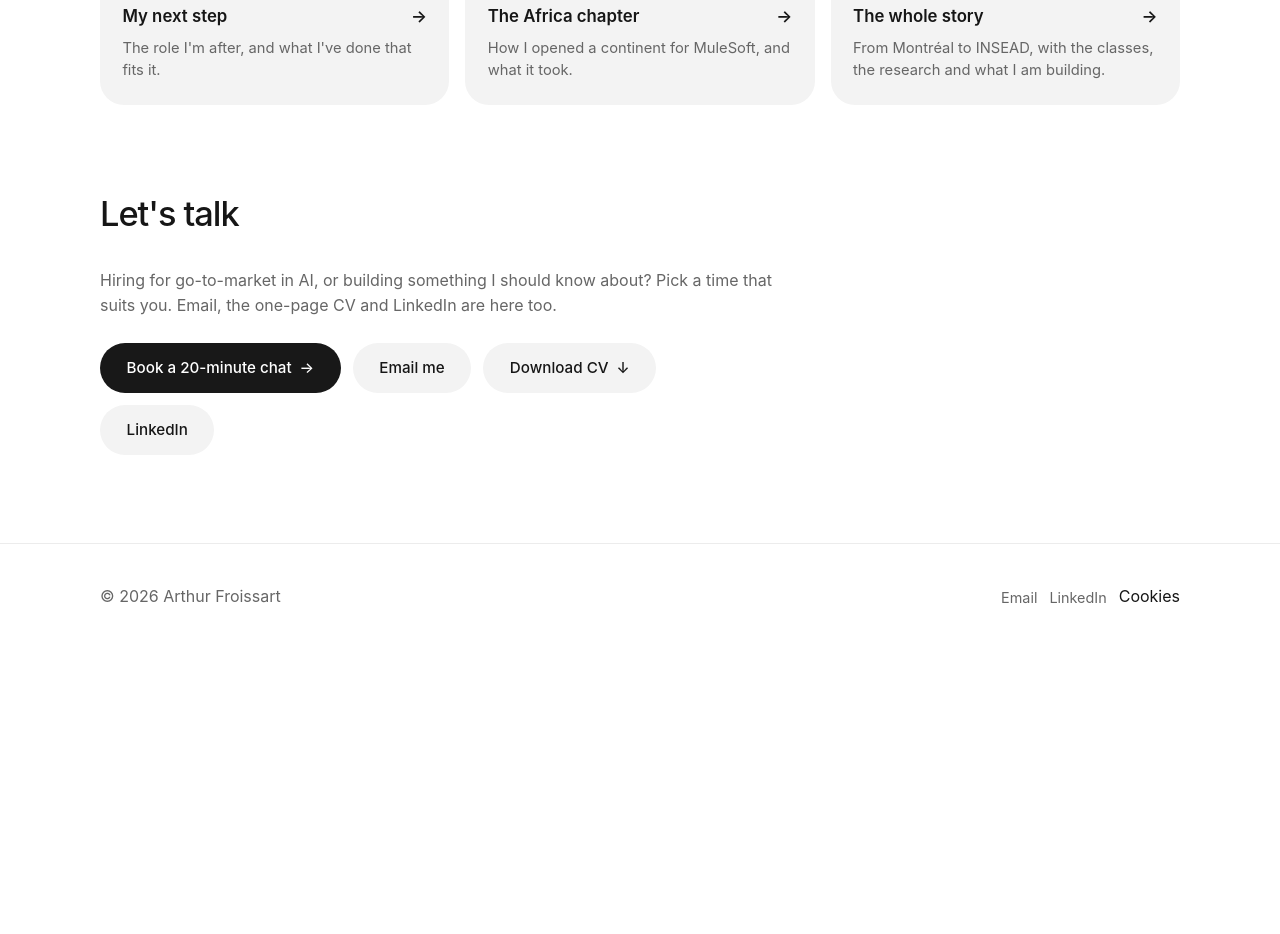
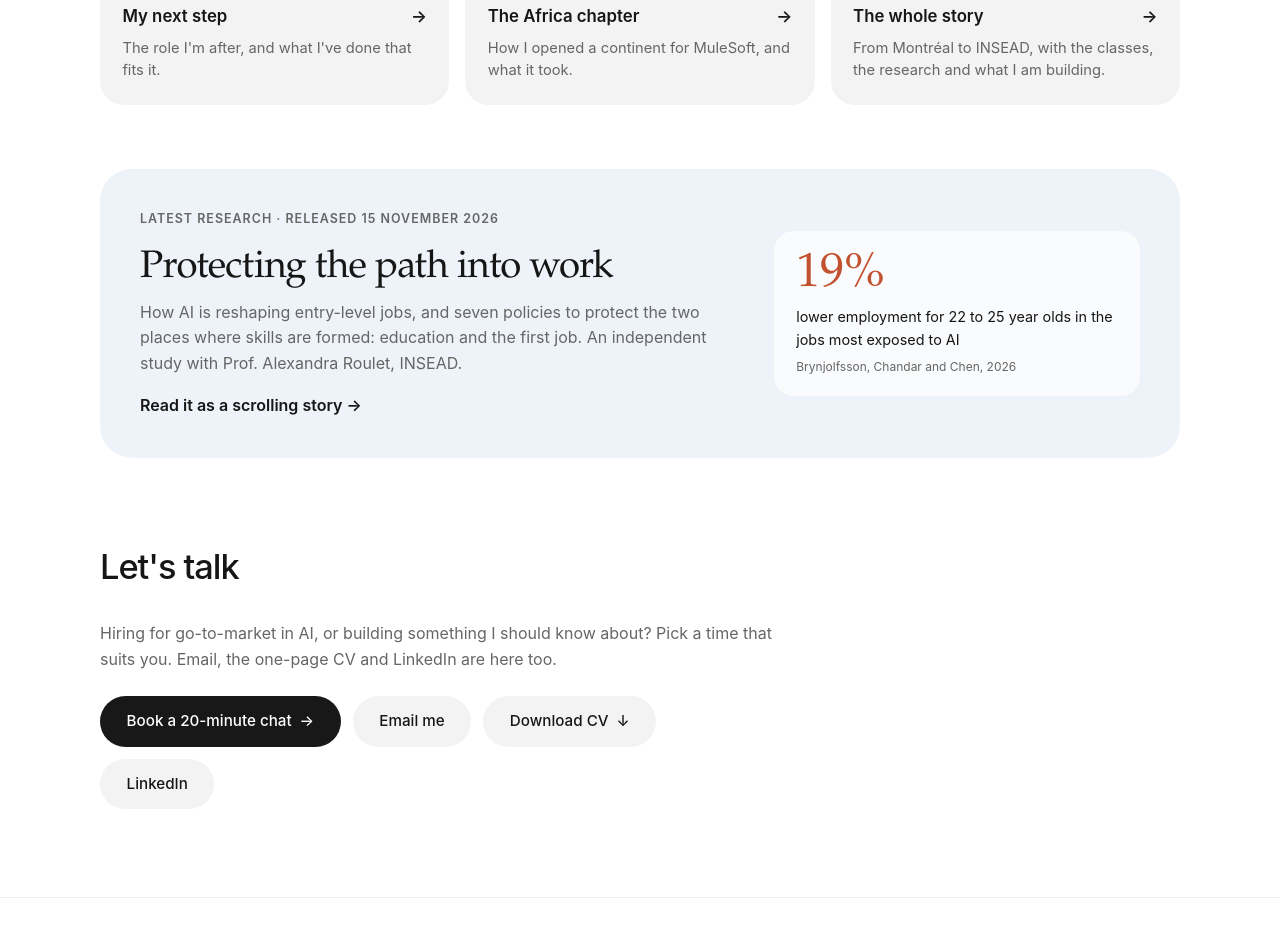
Before and after one commit to Arthurmf01/arthurmf01.github.io, a plain HTML site: page index.html in a window 1280 px wide. Shown: the part 3853-4787 px from the top of the page. Before the commit the page ends 4503 px from the top, so only its background shows below. Drawn offline with Linux system fonts and the light colour scheme.

Commit message:
add latest-research teaser to home, widen layout on large screens
Co-Authored-By: Claude Opus 5.5 <noreply@anthropic.com>

```diff
--- a/index.html
+++ b/index.html
@@ -335,6 +335,24 @@
       </div>
     </section>
 
+    <section class="section--tight">
+      <div class="container">
+        <a class="research-teaser reveal" href="isp.html" data-cta="isp-home">
+          <span class="research-teaser__copy">
+            <span class="eyebrow">Latest research · Released 15 November 2026</span>
+            <span class="research-teaser__title">Protecting the path into work</span>
+            <span class="research-teaser__text">How AI is reshaping entry-level jobs, and seven policies to protect the two places where skills are formed: education and the first job. An independent study with Prof. Alexandra Roulet, INSEAD.</span>
+            <span class="research-teaser__cta">Read it as a scrolling story <span class="arrow" aria-hidden="true">→</span></span>
+          </span>
+          <span class="research-teaser__stat" aria-hidden="true">
+            <span class="research-teaser__num">19%</span>
+            <span class="research-teaser__label">lower employment for 22 to 25 year olds in the jobs most exposed to AI</span>
+            <span class="research-teaser__src">Brynjolfsson, Chandar and Chen, 2026</span>
+          </span>
+        </a>
+      </div>
+    </section>
+
     <section class="section">
       <div class="container">
         <div class="prose stack reveal">
--- a/style.css
+++ b/style.css
@@ -4159,3 +4159,20 @@ a.os-map__node--build:hover {
 }
 @media (prefers-reduced-motion: reduce) { .hero-card__slide { transition: filter 0.5s ease; } }
 .hero--show .hero__schools { margin-bottom: 1.25rem; }
+
+/* v1.4.1: latest-research teaser at the end of the landing page */
+.research-teaser { display: grid; grid-template-columns: minmax(0, 1fr); gap: 1.5rem; padding: clamp(1.4rem, 4vw, 2.5rem); border-radius: 2rem; background: var(--tint-blue, #eef2f6); color: var(--color-text); text-decoration: none; transition: transform 0.4s var(--ease-out), box-shadow 0.4s ease; }
+.research-teaser:hover { transform: translateY(-2px); box-shadow: 0 18px 40px -26px rgba(0, 0, 0, 0.35); }
+.research-teaser__copy { display: flex; flex-direction: column; gap: 0.6rem; }
+.research-teaser__title { font-family: var(--font-display); font-size: clamp(1.7rem, 1.3rem + 1.6vw, 2.4rem); line-height: 1.1; letter-spacing: -0.02em; }
+.research-teaser__text { color: var(--color-muted); max-width: 40rem; }
+.research-teaser__cta { margin-top: 0.4rem; font-weight: 600; }
+.research-teaser:hover .research-teaser__cta .arrow { transform: translateX(3px); }
+.research-teaser__stat { display: flex; flex-direction: column; gap: 0.35rem; align-self: center; padding: 1.25rem 1.4rem; border-radius: 1.25rem; background: rgba(255, 255, 255, 0.7); }
+.research-teaser__num { font-family: var(--font-display); font-size: 3rem; line-height: 1; color: var(--color-accent); }
+.research-teaser__label { font-size: 0.9rem; }
+.research-teaser__src { font-size: 0.75rem; color: var(--color-muted); }
+@media (min-width: 900px) { .research-teaser { grid-template-columns: minmax(0, 1.6fr) minmax(0, 1fr); gap: 3rem; align-items: center; } }
+
+/* v1.4.1: use more of large screens */
+@media (min-width: 1500px) { :root { --container-width: 1280px; } }
```
